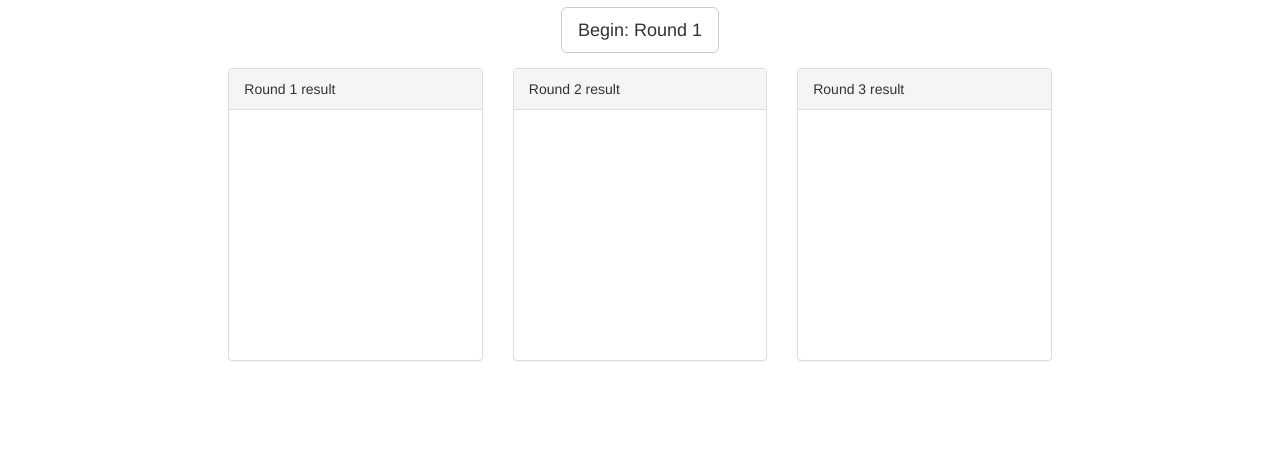
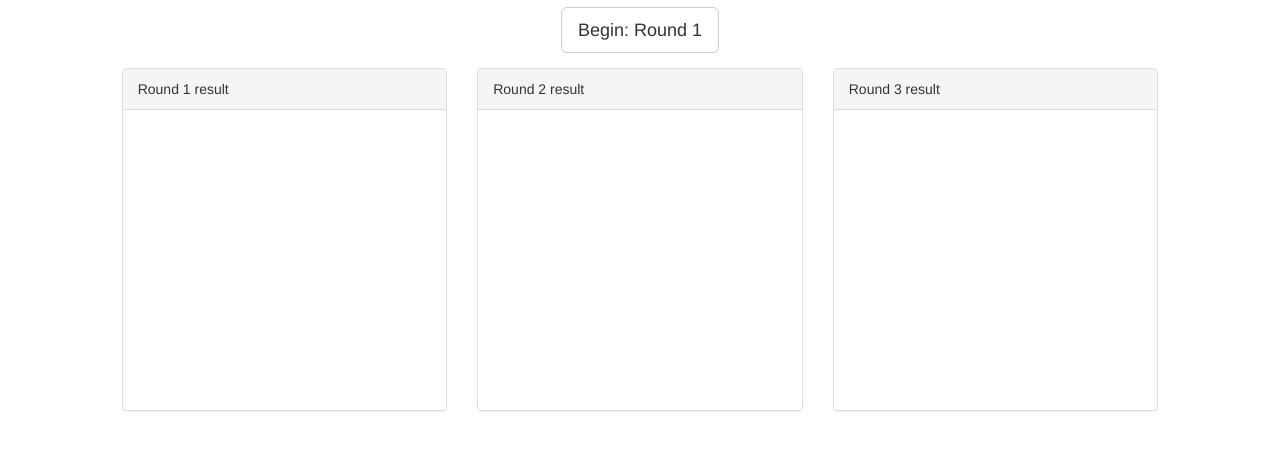
Before and after one commit to dicklaiyuanjin/lottery, a plain HTML site: page index.html in a window 1280 px wide. Shown: the part 204-654 px from the top of the page. Drawn offline with Linux system fonts and the light colour scheme.

Commit message:
小修改

```diff
--- a/index.html
+++ b/index.html
@@ -34,13 +34,13 @@
       </div>
 
       <div class="row">
-        <div class="col-sm-offset-2 col-sm-8">
+        <div class="col-sm-offset-1 col-sm-10">
           <div class="row">
             <!-- round1-result -->
             <div class="col-sm-4">
               <div class="panel panel-default">
                 <div class="panel-heading">Round 1 result</div>
-                <div id="round1" class="panel-body" style="height:250px;overflow-y:auto;">
+                <div id="round1" class="panel-body" style="height:300px;overflow-y:auto;font-size:25px;">
 
                 </div>
               </div>
@@ -50,7 +50,7 @@
             <div class="col-sm-4">
               <div class="panel panel-default">
                 <div class="panel-heading">Round 2 result</div>
-                <div id="round2" class="panel-body" style="height:250px;overflow-y:auto;">
+                <div id="round2" class="panel-body" style="height:300px;overflow-y:auto;font-size:25px;">
 
                 </div>
               </div>
@@ -60,7 +60,7 @@
             <div class="col-sm-4">
               <div class="panel panel-default">
                 <div class="panel-heading">Round 3 result</div>
-                <div id="round3" class="panel-body" style="height:250px;overflow-y:auto;">
+                <div id="round3" class="panel-body" style="height:300px;overflow-y:auto;font-size:25px;">
 
                 </div>
               </div>
--- a/scripts/lottery.js
+++ b/scripts/lottery.js
@@ -5,7 +5,7 @@ $(document).ready(function(){
 
   //p标签生成器
   function create_p(content) {
-    var newP = document.createElement('p');
+    var newP = document.createElement('span');
     newP.innerHTML = content;
     return newP;
   }
@@ -21,8 +21,8 @@ $(document).ready(function(){
       if(arr[i] == undefined) {
         continue;
       }
-      var index = i + 1;
-      var p = create_p("第" + index + "个：" + arr[i]);
+
+      var p = create_p(arr[i] + " &nbsp;&nbsp; ");
       $(id).append(p);
     }
 
```
